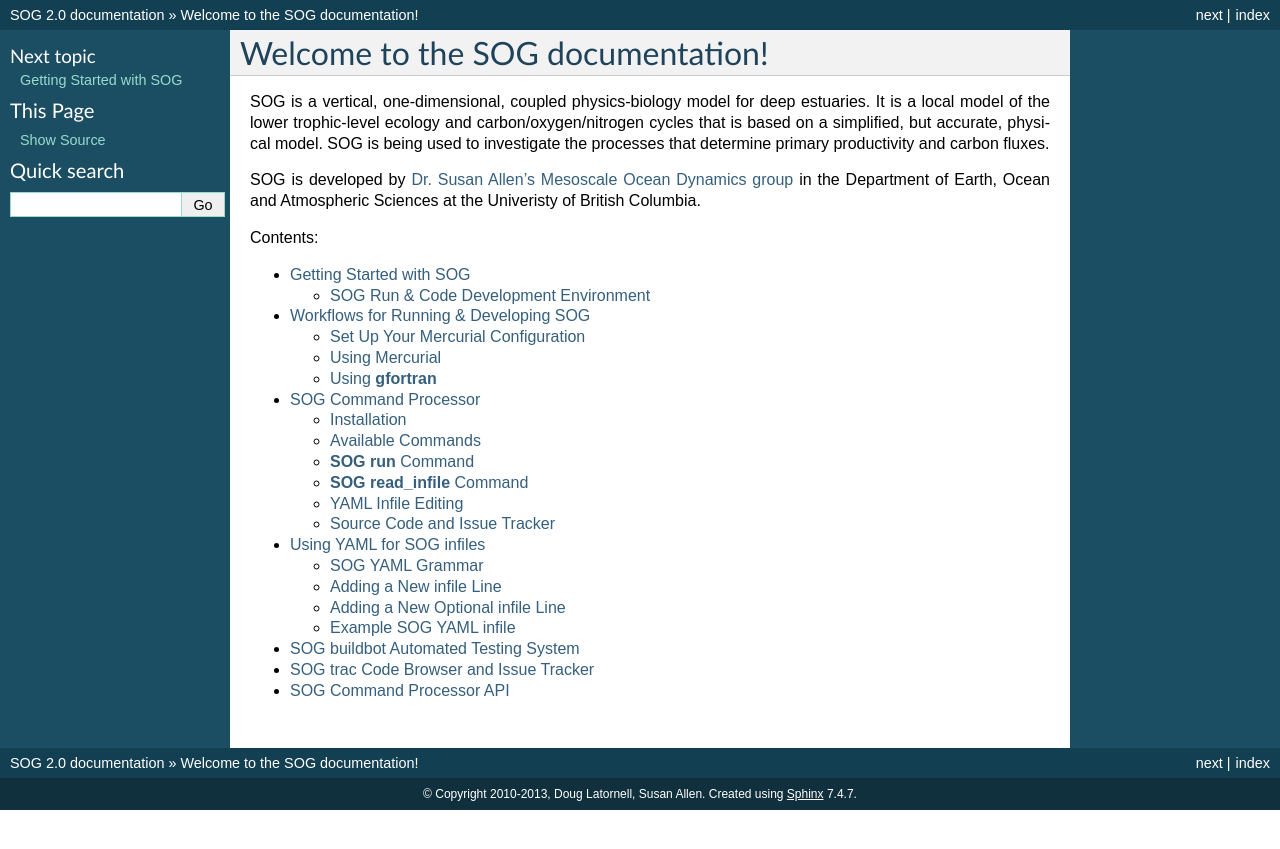
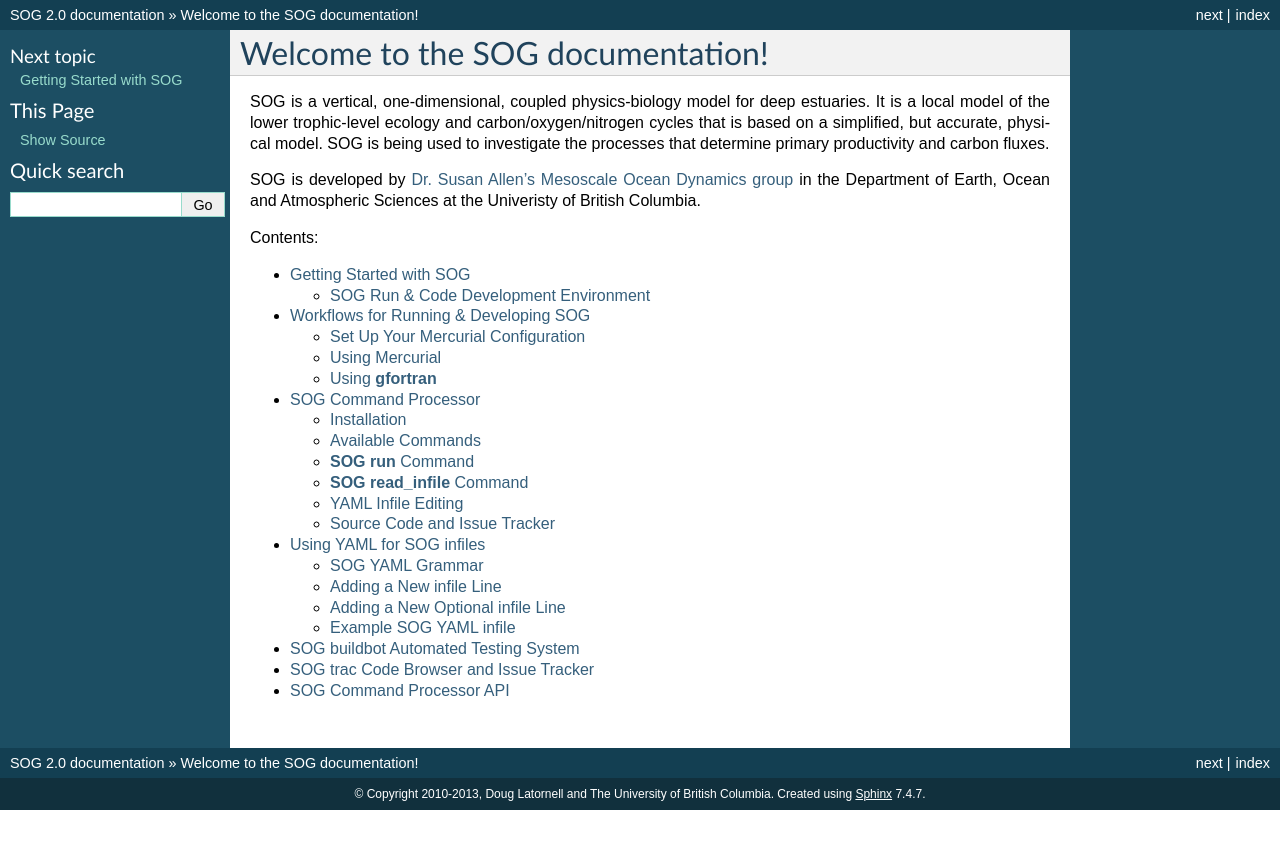
Before and after one commit to SalishSeaCast/SOG, a Sphinx documentation site: the page built from docs/index.rst, in a window 1280 px wide. Shown: the top 849 px of the page. Built offline with Sphinx 7.4.7, drawn with Linux system fonts in a browser that asks for light colours.

Commit message:
Fix copyright notice on docs.

```diff
--- a/docs/conf.py
+++ b/docs/conf.py
@@ -42,7 +42,7 @@
 
 # General information about the project.
 project = u'SOG'
-copyright = u'2010-2013, Doug Latornell, Susan Allen'
+copyright = u'2010-2013, Doug Latornell and The University of British Columbia'
 
 # The version info for the project you're documenting, acts as replacement for
 # |version| and |release|, also used in various other places throughout the
```
